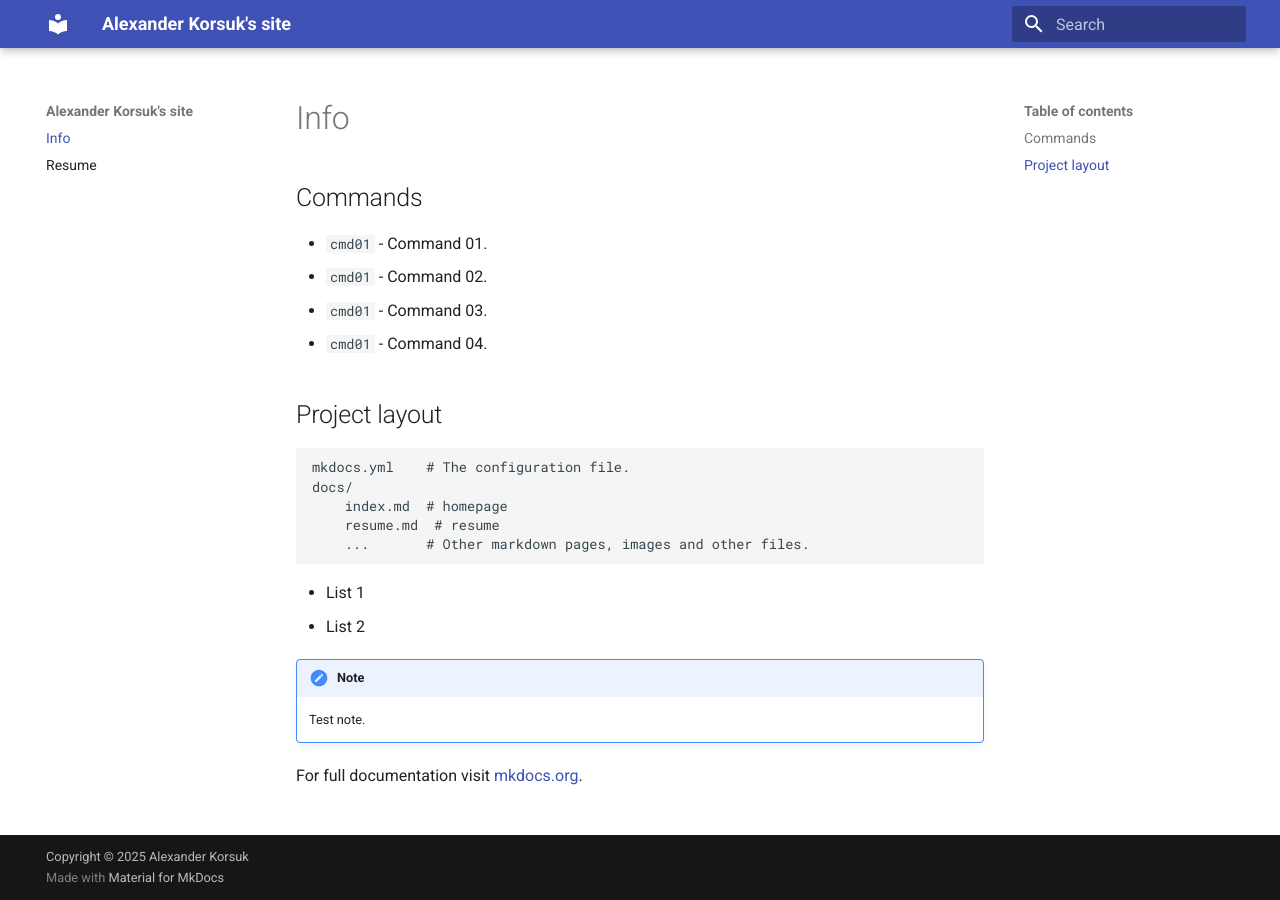
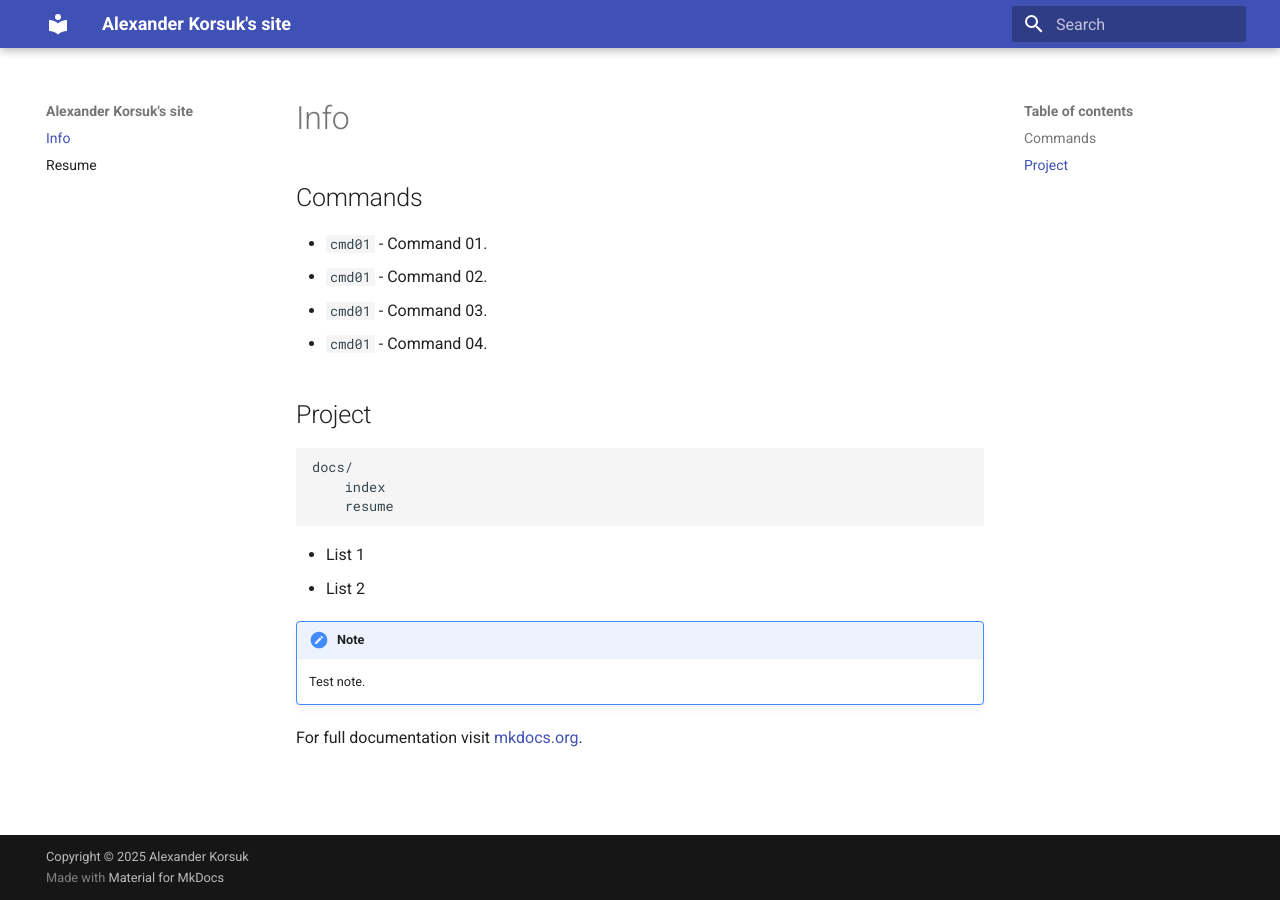
Before and after one commit to akorsuk/mkdocs, an MkDocs documentation site: the page built from docs/index.md, in a window 1280 px wide. Built offline with MkDocs 1.6.1 and Material for MkDocs 9.7.7, drawn with Linux system fonts in a browser that asks for light colours.

```diff
--- a/docs/index.md
+++ b/docs/index.md
@@ -9,13 +9,11 @@
 * `cmd01` - Command 03.
 * `cmd01` - Command 04.
 
-## Project layout
+## Project
 
-    mkdocs.yml    # The configuration file.
     docs/
-        index.md  # homepage
-        resume.md  # resume
-        ...       # Other markdown pages, images and other files.
+        index
+        resume
 
 
 - List 1
```
Also changed, not shown: docs/resume.md (+1 -11 lines).
